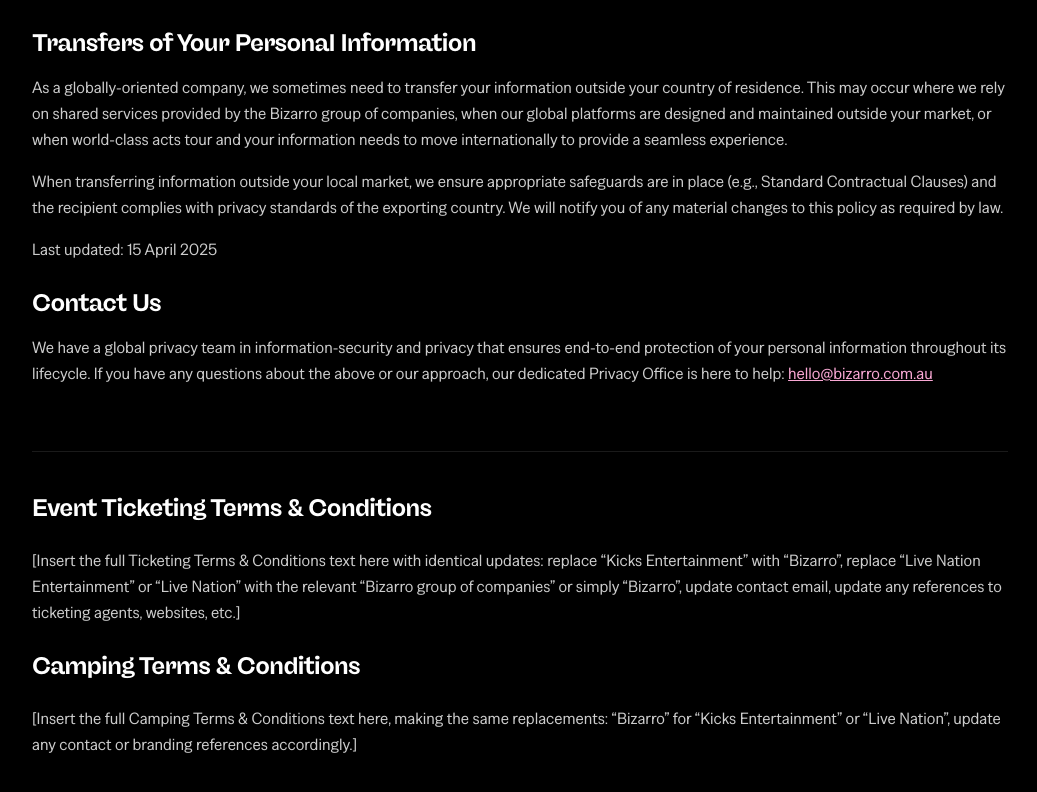
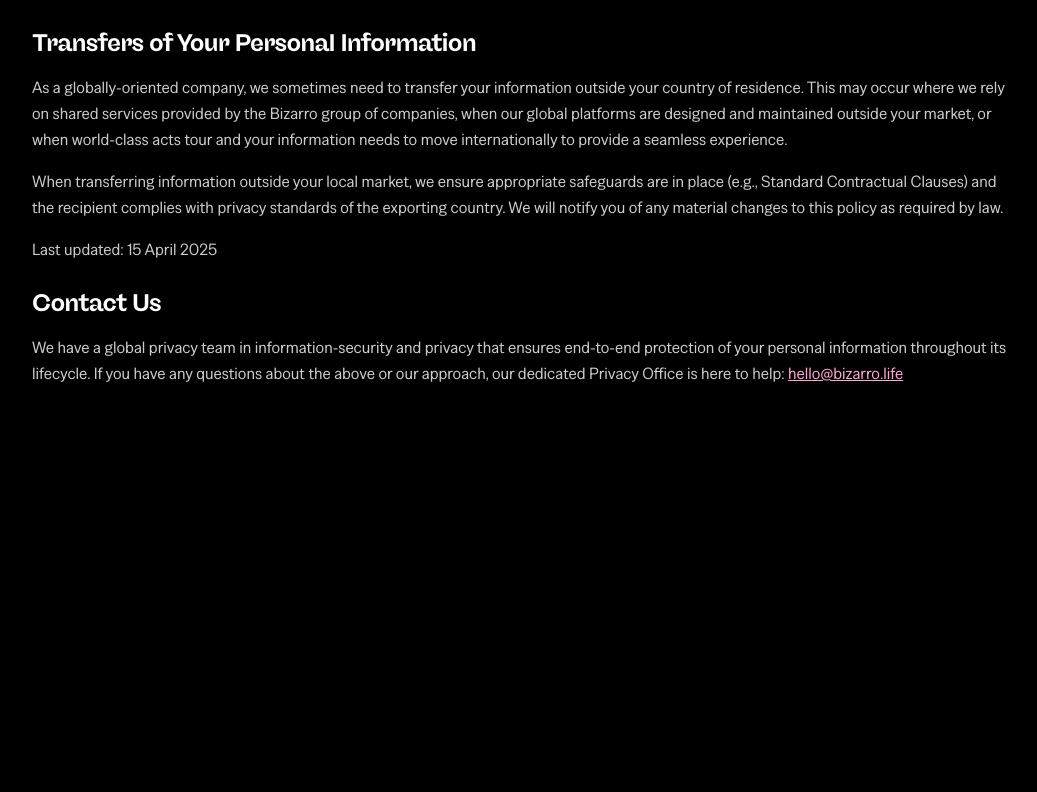
Before and after one commit to robbosenski/MGPARTY26, a React (Vite) app: page /policies in a window 1280 px wide. Shown: the part 5606-6398 px from the top of the page, without its empty margins (120-1157 px from the left). After the commit the page ends 6057 px from the top, so only its background shows below. Built offline with nearby package versions, Linux system fonts and the light colour scheme.

Commit message:
Update policy contact and remove placeholder section

```diff
--- a/src/pages/PoliciesPage.tsx
+++ b/src/pages/PoliciesPage.tsx
@@ -284,22 +284,11 @@
           <article className="space-y-4">
             <h2 className="text-2xl font-semibold text-white tracking-tight">Contact Us</h2>
             <p className="leading-relaxed">
-              We have a global privacy team in information-security and privacy that ensures end-to-end protection of your personal information throughout its lifecycle. If you have any questions about the above or our approach, our dedicated Privacy Office is here to help: <a href="mailto:hello@bizarro.com.au" className="text-pink-300 underline hover:text-pink-200">hello@bizarro.com.au</a>
+              We have a global privacy team in information-security and privacy that ensures end-to-end protection of your personal information throughout its lifecycle. If you have any questions about the above or our approach, our dedicated Privacy Office is here to help: <a href="mailto:hello@bizarro.life" className="text-pink-300 underline hover:text-pink-200">hello@bizarro.life</a>
             </p>
           </article>
         </section>
 
-        <section className="space-y-6 text-white/80 border-t border-white/10 pt-10">
-          <h2 className="text-2xl font-semibold text-white tracking-tight">Event Ticketing Terms &amp; Conditions</h2>
-          <p className="leading-relaxed">
-            [Insert the full Ticketing Terms &amp; Conditions text here with identical updates: replace “Kicks Entertainment” with “Bizarro”, replace “Live Nation Entertainment” or “Live Nation” with the relevant “Bizarro group of companies” or simply “Bizarro”, update contact email, update any references to ticketing agents, websites, etc.]
-          </p>
-
-          <h2 className="text-2xl font-semibold text-white tracking-tight">Camping Terms &amp; Conditions</h2>
-          <p className="leading-relaxed">
-            [Insert the full Camping Terms &amp; Conditions text here, making the same replacements: “Bizarro” for “Kicks Entertainment” or “Live Nation”, update any contact or branding references accordingly.]
-          </p>
-        </section>
       </main>
     </div>
   );
```
